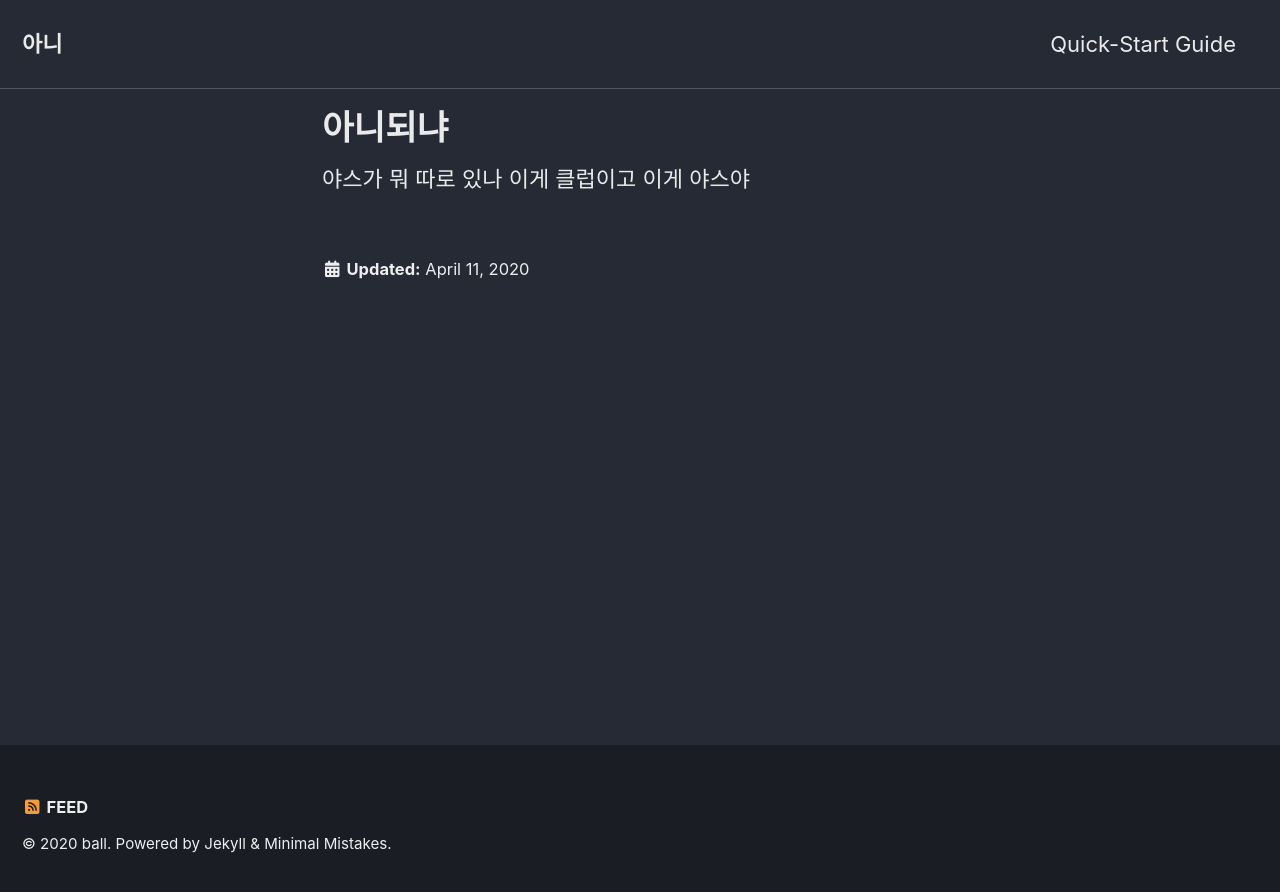
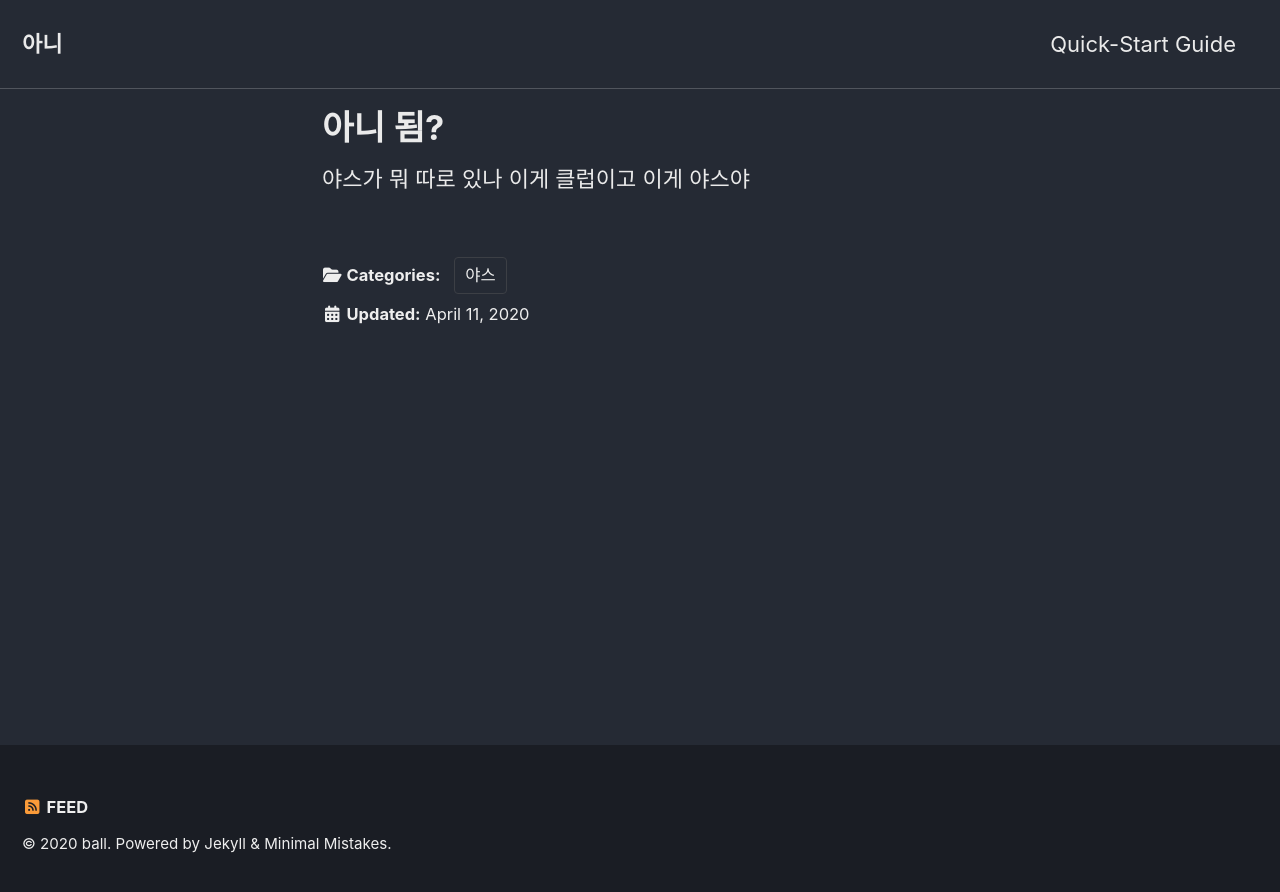
Before and after one commit to pmfpdf/pmfpdf.github.io, a Jekyll site: the page built from _posts/2020-04-11-아니되냐.md, in a window 1280 px wide. Shown: the top 892 px of the page. Built offline with Jekyll 4.4.1, drawn with Linux system fonts in a browser that asks for light colours; cached includes are drawn as plain includes; nearby versions of some CDN libraries.

Commit message:
Update 2020-04-11-아니되냐.md

```diff
--- a/_posts/2020-04-11-아니되냐.md
+++ b/_posts/2020-04-11-아니되냐.md
@@ -1,2 +1,7 @@
+---
+title: "아니 됨?"
+categories:
+  - 야스
+---
 야스가 뭐 따로 있나
 이게 클럽이고 이게 야스야
```
